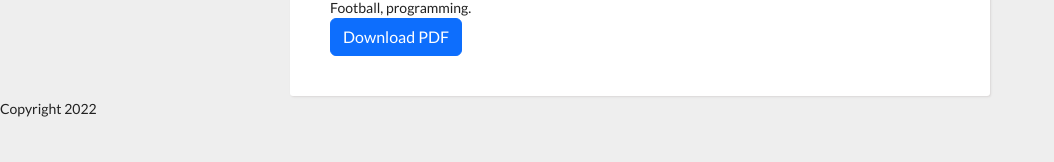
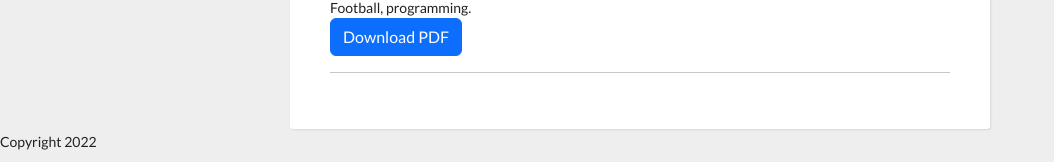
Before and after one commit to JRisJunior/online-resumes-frontend, a React (Vite) app: page /resume/1 in a window 1280 px wide. Shown: the part 543-705 px from the top of the page, without its empty margins (0-1054 px from the left). Built offline with nearby package versions, Linux system fonts and the light colour scheme; no server answers.

Commit message:
add twitter widget

```diff
--- a/src/ResumePdf.jsx
+++ b/src/ResumePdf.jsx
@@ -143,6 +143,19 @@ export function ResumePdf() {
         </div>
       </header>
       <button onClick={handleDownload} className="btn btn-primary">Download PDF</button>
+
+      <hr/>
+      { resume.twitter_user &&
+        <Timeline
+          dataSource={{
+            sourceType: 'profile',
+            screenName: resume.twitter_user
+          }}
+          options={{
+            height: '400'
+          }}
+        />
+      }
     </div>
   );
 }
```
